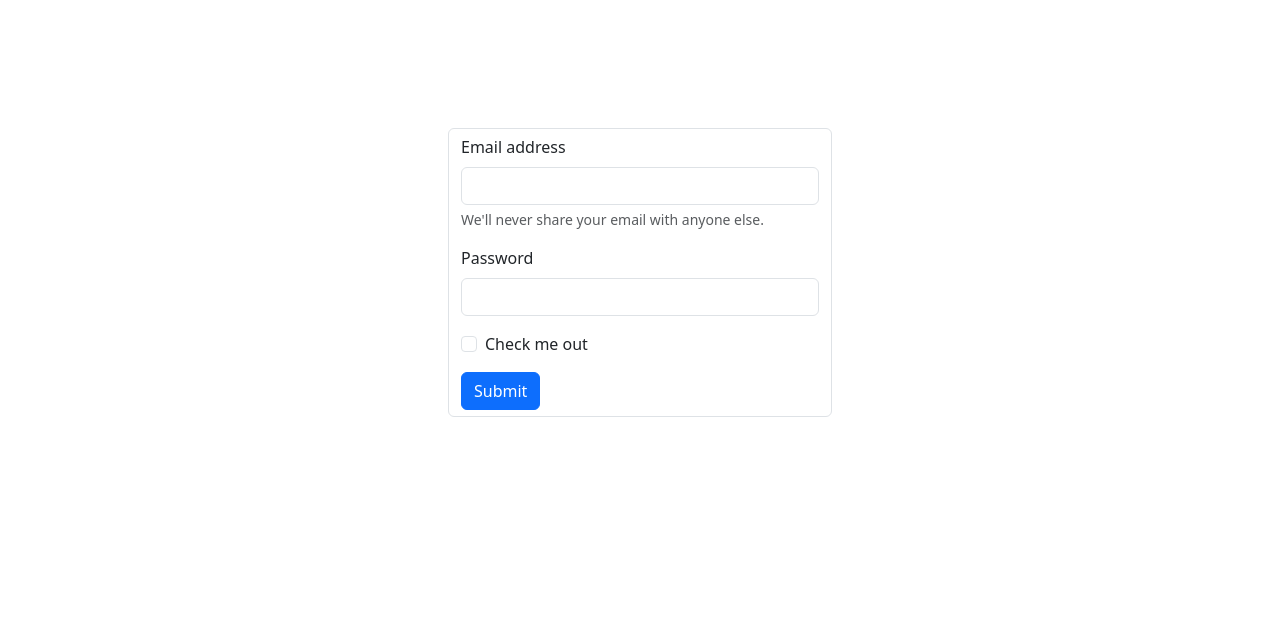
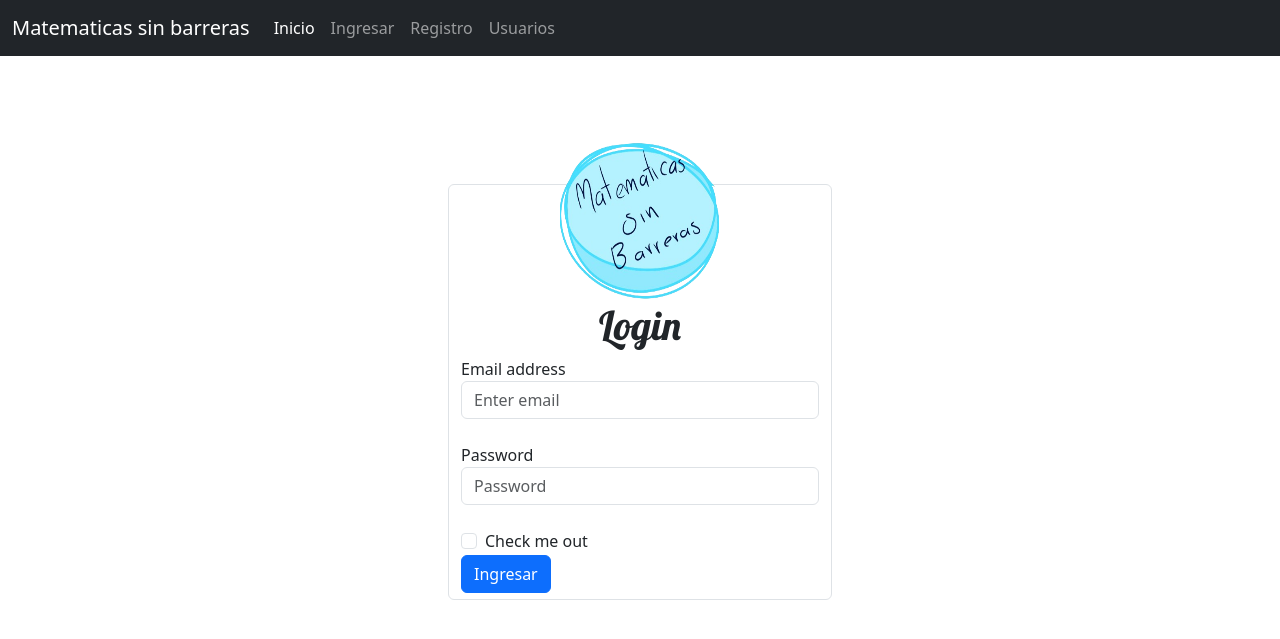
Before and after one commit to Llovascript/PI, a Flask app: page / in a window 1280 px wide. Shown: the top 639 px of the page. Run offline with Flask 3, Linux system fonts and the light colour scheme; parts of the project's set-up code (start-up, migrations or seed data) failed here and were passed over; some libraries are stand-ins or nearby versions.

Commit message:
PI funcional

```diff
--- a/app.py
+++ b/app.py
@@ -1,15 +1,16 @@
-from flask import Flask
-from flask import render_template, redirect, request, Response, session
+from flask import Flask, render_template, request, session, redirect, Response
 from flask_mysqldb import MySQL, MySQLdb
 
-app = Flask(__name__, template_folder='template')
+app = Flask(__name__, template_folder='templates')
 
-app.config['MYSQL_HOST']='localhost'
-app.config['MYSQL_USER']='root'
-app.config['MYSQL_PASSWORD']=''
-app.config['MYSQL_DB']='login'
-app.config['MYSQL_CURSORCLASS']='DictCursor'
-mysql=MySQL(app)
+
+app.config['MYSQL_HOST'] = 'localhost'
+app.config['MYSQL_USER'] = 'root'
+app.config['MYSQL_PASSWORD'] = ''
+app.config['MYSQL_DB'] = 'login'
+app.config['MYSQL_CURSORCLASS'] = 'DictCursor'
+
+mysql = MySQL(app)
 
 @app.route('/')
 def home():
@@ -19,27 +20,60 @@ def home():
 def admin():
     return render_template('admin.html')
 
-#func de login
-@app.route('/acceso-login', methods=["GET","POST"])
+@app.route('/acceso-login', methods=["GET", "POST"])
 def login():
-
-    if request.method == 'POST' and 'textCorreo' in request.form and 'txtPassword':
+    if request.method == 'POST' and 'txtCorreo' in request.form and 'txtPassword' in request.form:
         _correo = request.form['txtCorreo']
         _password = request.form['txtPassword']
 
-        cur=mysql.connection.cursor()
-        cur.execute('SELECT * FROM usuarios WHERE correo = %s AND password = %s', (_correo,_password,))
+        cur = mysql.connection.cursor()
+        cur.execute('SELECT * FROM usuarios WHERE correo = %s AND password = %s', (_correo, _password))
         account = cur.fetchone()
+        cur.close()
 
         if account:
             session['logueado'] = True
-            session['id'] = account['id']
+            session['Id'] = account['Id']
+            session['id_rol'] = account['id_rol']
 
-            return render_template('admin.html')
+            if session['id_rol'] == 1:
+                return render_template("admin2.html")
+            elif session['id_rol'] == 2:
+                return render_template("admin.html")
         else:
-            return render_template('index.html')
+            return render_template('index.html', mensaje="Correo o Contaseña incorrecta")
+
+@app.route('/registro')
+def registro():
+    return render_template('registro.html')
+
+#--------------Registros------------------
+@app.route('/crear-registro', methods=["GET", "POST"])
+def crear_registro():
+
+    correo=request.form['txtCorreo']
+    password=request.form['txtPassword']
+
+    cur = mysql.connection.cursor()
+    cur.execute("INSERT INTO usuarios (correo, password, id_rol) VALUES (%s, %s, '2')", (correo, password))
+    mysql.connection.commit()
+
+    return render_template('index.html', mensaje2="Registro exitoso")
+#-----------------------------------------
+
+#-------------lista de usuarios------------------
+
+@app.route('/listar', methods=["GET", "POST"])
+def listar():
+    cur = mysql.connection.cursor()
+    cur.execute("SELECT * FROM usuarios")
+    usuarios = cur.fetchall()
+    cur.close()
+    return render_template('listar_usuarios.html', usuarios=usuarios)
+
+#-------------------------------
 
 
 if __name__ == '__main__':
-    app.secret_key="acm1pt"
+    app.secret_key = "llovascript"
     app.run(debug=True, host='0.0.0.0', port=5000, threaded=True)
--- a/template/index.html
+++ /dev/null
@@ -1,39 +0,0 @@
-<!DOCTYPE html>
-<html lang="en">
-<head>
-    <meta charset="UTF-8">
-    <meta name="viewport" content="width=device-width, initial-scale=1.0">
-    <link href="https://cdn.jsdelivr.net/npm/bootstrap@5.3.3/dist/css/bootstrap.min.css" rel="stylesheet" integrity="sha384-QWTKZyjpPEjISv5WaRU9OFeRpok6YctnYmDr5pNlyT2bRjXh0JMhjY6hW+ALEwIH" crossorigin="anonymous">
-
-    <title>Document</title>
-</head>
-<body>
-    <style>
-        .caja{
-            margin: 10%;
-            margin-left: 35%;
-            margin-right: 35%;
-        }
-    </style>
-
-
-    <div class="caja">
-        <form class="form-control" action="acceso-login" method="post">
-            <div class="mb-3">
-              <label for="exampleInputEmail1" class="form-label">Email address</label>
-              <input type="email" class="form-control" id="exampleInputEmail1" aria-describedby="emailHelp" name="txtCorreo">
-              <div id="emailHelp" class="form-text">We'll never share your email with anyone else.</div>
-            </div>
-            <div class="mb-3">
-              <label for="exampleInputPassword1" class="form-label">Password</label>
-              <input type="password" class="form-control" id="exampleInputPassword1" name="txtPassword">
-            </div>
-            <div class="mb-3 form-check">
-              <input type="checkbox" class="form-check-input" id="exampleCheck1">
-              <label class="form-check-label" for="exampleCheck1">Check me out</label>
-            </div>
-            <button type="submit" class="btn btn-primary">Submit</button>
-          </form>
-    </div>
-</body>
-</html>
--- a/template/admin.html
+++ b/templates/admin2.html
@@ -6,6 +6,7 @@
     <title>Document</title>
 </head>
 <body>
-    <h1>Bienvenidos</h1>
+    <h1>Bienvenido Admin</h1>
+    <a href="/">salir</a>
 </body>
 </html>
--- /dev/null
+++ b/templates/cabecera.html
@@ -0,0 +1,49 @@
+<!DOCTYPE html>
+<html lang="en">
+<head>
+    <meta charset="UTF-8">
+    <meta http-equiv="X-UA-Compatible" content="IE=edge">
+    <meta name="viewport" content="width=device-width, initial-scale=1.0">
+    <link href="https://cdn.jsdelivr.net/npm/bootstrap@5.3.0-alpha3/dist/css/bootstrap.min.css" rel="stylesheet" integrity="sha384-KK94CHFLLe+nY2dmCWGMq91rCGa5gtU4mk92HdvYe+M/SXH301p5ILy+dN9+nJOZ" crossorigin="anonymous">
+    <script src="https://cdn.jsdelivr.net/npm/bootstrap@5.3.0-alpha3/dist/js/bootstrap.bundle.min.js" integrity="sha384-ENjdO4Dr2bkBIFxQpeoTz1HIcje39Wm4jDKdf19U8gI4ddQ3GYNS7NTKfAdVQSZe" crossorigin="anonymous"></script>
+    <title>Document</title>
+</head>
+<body>
+<style>
+  @import url('https://fonts.googleapis.com/css2?family=Lobster&display=swap');
+.caja{
+    margin: 10%;
+    margin-left: 35%;
+    margin-right: 35%;
+}
+.t{
+  font-family: 'Lobster', cursive;
+}
+</style>
+<nav class="navbar navbar-expand-lg navbar navbar-dark bg-dark">
+  <div class="container-fluid">
+    <a class="navbar-brand" href="#">Matematicas sin barreras</a>
+    <button class="navbar-toggler" type="button" data-bs-toggle="collapse" data-bs-target="#navbarText" aria-controls="navbarText" aria-expanded="false" aria-label="Toggle navigation">
+      <span class="navbar-toggler-icon"></span>
+    </button>
+    <div class="collapse navbar-collapse" id="navbarText">
+      <ul class="navbar-nav me-auto mb-2 mb-lg-0">
+        <li class="nav-item">
+          <a class="nav-link active" aria-current="page" href="">Inicio</a>
+        </li>
+        <li class="nav-item">
+          <a class="nav-link" href="/">Ingresar</a>
+        </li>
+        <li class="nav-item">
+          <a class="nav-link" href="/registro">Registro</a>
+        </li>
+        <li class="nav-item">
+            <a class="nav-link" href="/listar">Usuarios</a>
+          </li>
+      </ul>
+      <span class="navbar-text">
+
+      </span>
+    </div>
+  </div>
+</nav>
--- /dev/null
+++ b/templates/index.html
@@ -0,0 +1,72 @@
+<!DOCTYPE html>
+<html lang="en">
+<head>
+    <meta charset="UTF-8">
+    <meta name="viewport" content="width=device-width, initial-scale=1.0">
+    <link href="https://cdn.jsdelivr.net/npm/bootstrap@5.3.3/dist/css/bootstrap.min.css" rel="stylesheet" integrity="sha384-QWTKZyjpPEjISv5WaRU9OFeRpok6YctnYmDr5pNlyT2bRjXh0JMhjY6hW+ALEwIH" crossorigin="anonymous">
+
+    <title>Document</title>
+</head>
+<body>
+    <style>
+        .caja{
+            margin: 10%;
+            margin-left: 35%;
+            margin-right: 35%;
+        }
+
+        .service {
+            text-align: center;
+        }
+        .service img{
+            margin-top: -50px;
+            width: 160px;
+            height: 160px
+
+        }
+    </style>
+
+
+    {% include ('cabecera.html') %}
+
+
+
+    <div class="caja">
+
+      <form class="form-control" action="acceso-login" method="post">
+        <div class="service">
+          <img src="{{ url_for('static', filename='img/mates.png') }}" alt="">
+        </div>
+        <h1 class="text-center t">Login</h1>
+        {% if mensaje %}
+        <div class="alert alert-danger" role="alert">
+          {{ mensaje}}
+        </div>
+        {% endif %}
+
+        {% if mensaje2 %}
+        <div class="alert alert-success" role="alert">
+          {{ mensaje2}}
+        </div>
+        {% endif %}
+
+        <div class="form-group">
+          <label for="exampleInputEmail1">Email address</label>
+          <input type="email" class="form-control" id="exampleInputEmail1" aria-describedby="emailHelp" placeholder="Enter email" name="txtCorreo">
+          <br>
+        </div>
+        <div class="form-group">
+          <label for="exampleInputPassword1">Password</label>
+          <input type="password" class="form-control" id="exampleInputPassword1" placeholder="Password" name="txtPassword">
+          <br>
+        </div>
+        <div class="form-check">
+          <input type="checkbox" class="form-check-input" id="exampleCheck1">
+          <label class="form-check-label" for="exampleCheck1">Check me out</label>
+          <br>
+        </div>
+        <button type="submit" class="btn btn-primary">Ingresar</button>
+      </form>
+    </div>
+</body>
+</html>
```
Also changed, not shown: contenido.html (deleted, +0 -222 lines), static/css/login.css (added, +9 -0 lines), templates/admin.html (added, +12 -0 lines), templates/listar_usuarios.html (added, +30 -0 lines), templates/registro.html (added, +18 -0 lines), static/img/mates.png (added).
